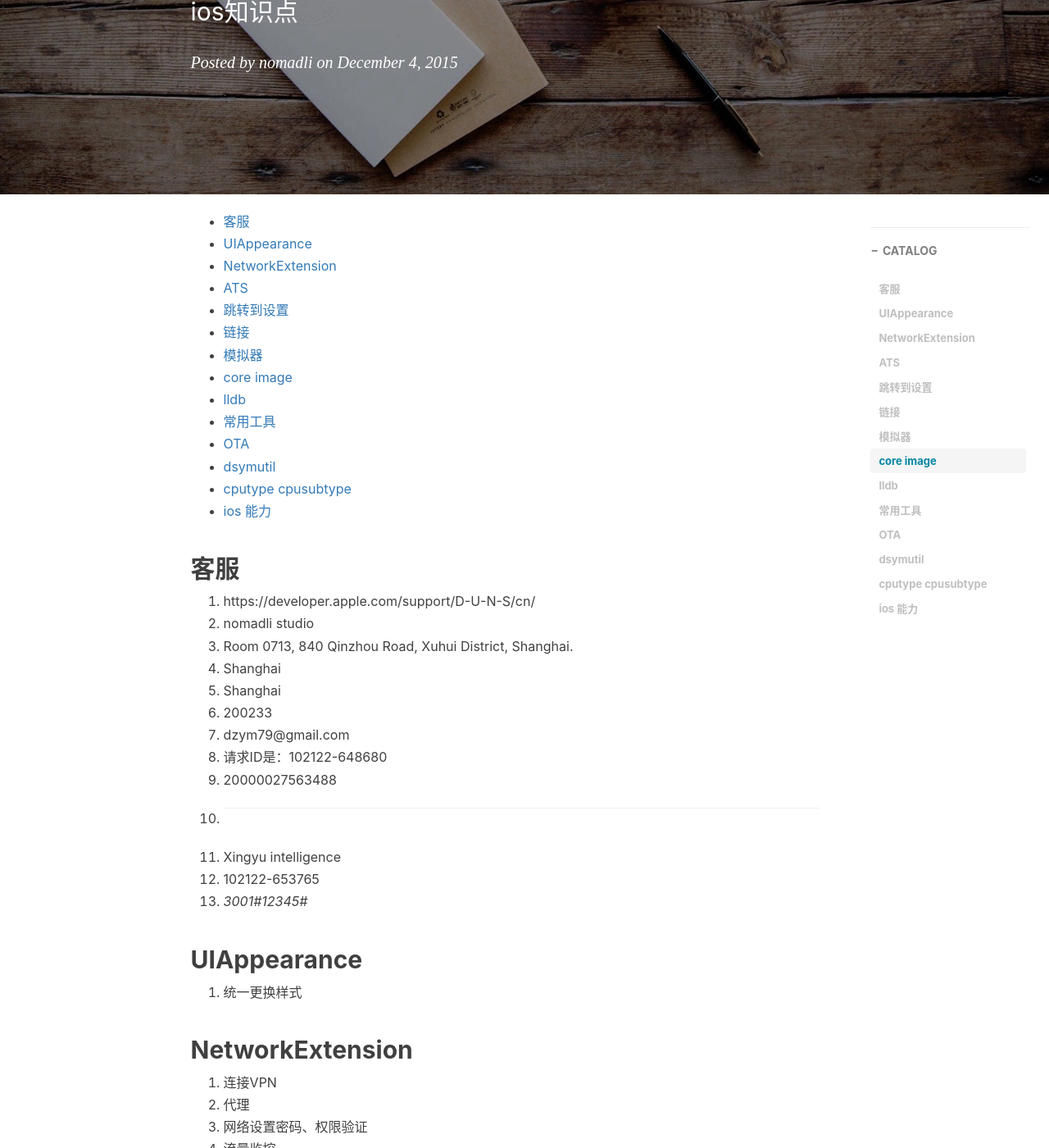
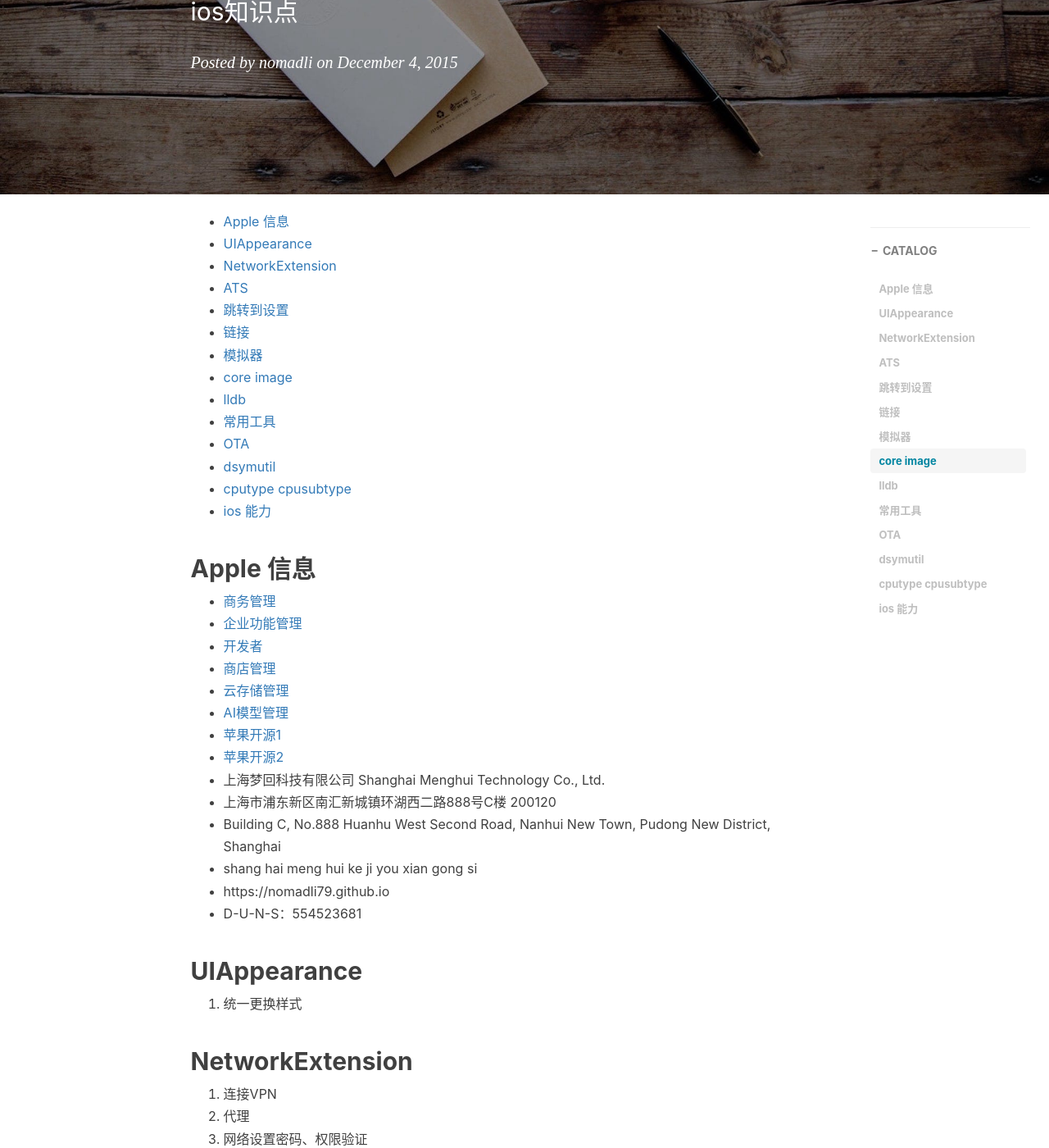
Before and after one commit to nomadli/nomadli.github.io, a Jekyll site: the page built from _posts/2016-01-21-iospoint.md, in a window 1280 px wide and 1400 px high, scrolled down 286 px. Shown: the whole window at 82% size. Built offline with Jekyll 4.4.1, drawn with Linux system fonts in a browser that asks for light colours; nearby versions of some CDN libraries; comment, search, counter and statistics services are not loaded; some of the changed text lies outside the part shown.

Commit message:
update info

```diff
--- a/_posts/2016-01-21-iospoint.md
+++ b/_posts/2016-01-21-iospoint.md
@@ -13,20 +13,21 @@ tags:
 * content
 {:toc}
 
-## 客服
-1. https://developer.apple.com/support/D-U-N-S/cn/
-2. nomadli studio
-3. Room 0713, 840 Qinzhou Road, Xuhui District, Shanghai.
-1. Shanghai
-2. Shanghai
-3. 200233
-4. dzym79@gmail.com
-5. 请求ID是：102122-648680
-6. 20000027563488
-7. -------
-8. Xingyu intelligence
-9. 102122-653765
-10. *3001#12345#*
+## Apple 信息
+- [商务管理](https://business.apple.com)
+- [企业功能管理](https://register.apple.com)
+- [开发者](https://developer.apple.com)
+- [商店管理](https://appstoreconnect.apple.com)
+- [云存储管理](https://icloud.developer.apple.com)
+- [AI模型管理](https://ml.developer.apple.com)
+- [苹果开源1](https://github.com/apple-oss-distributions)
+- [苹果开源2](https://opensource.apple.com)
+- 上海梦回科技有限公司 Shanghai Menghui Technology Co., Ltd.
+- 上海市浦东新区南汇新城镇环湖西二路888号C楼 200120
+- Building C, No.888 Huanhu West Second Road, Nanhui New Town, Pudong New District, Shanghai
+- shang hai meng hui ke ji you xian gong si
+- https://nomadli79.github.io
+- D-U-N-S：554523681
 
 ## UIAppearance
 1. 统一更换样式
```
Also changed, not shown: other parts of _posts/2016-01-21-iospoint.md (+4 -3 lines).
